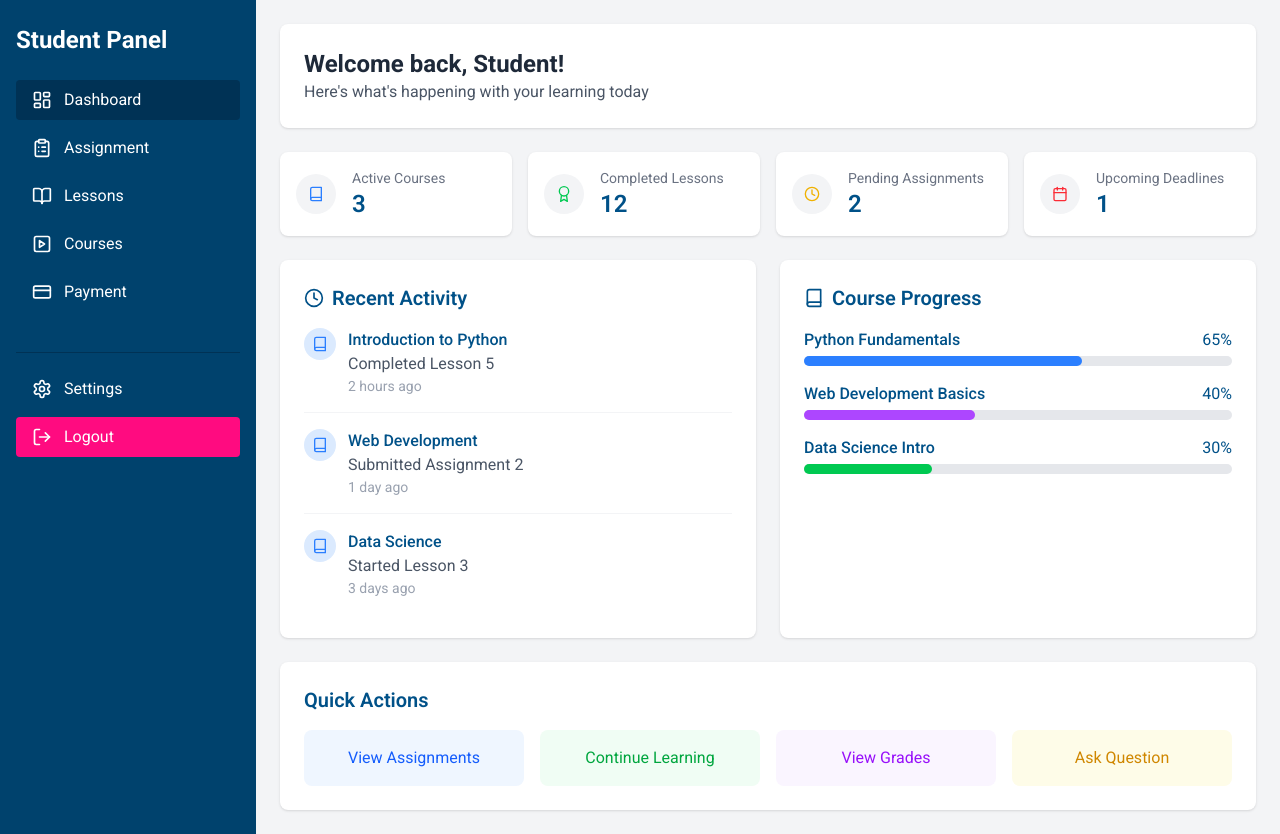
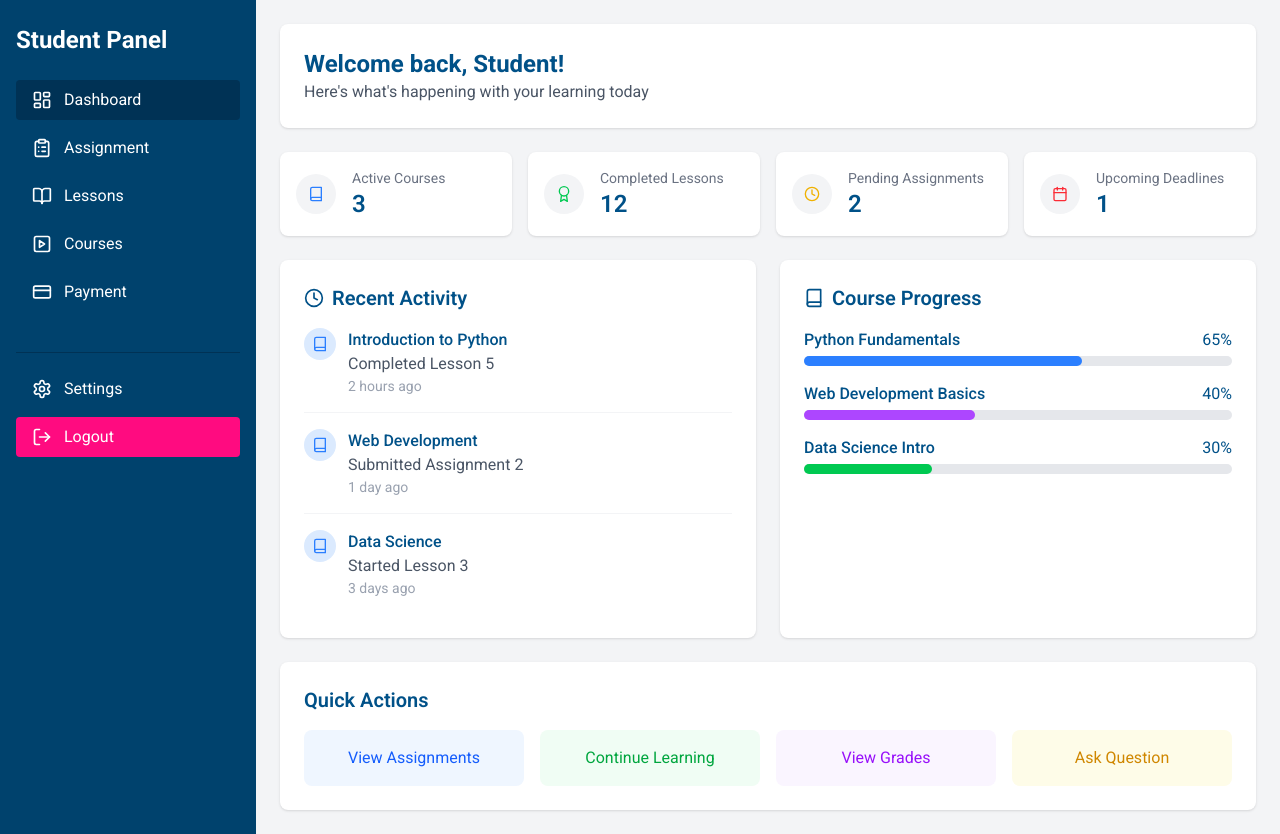
Before and after one commit to PtechNig/project-client, a Next.js app: page /dashboard in a window 1280 px wide. Built offline with nearby package versions, Linux system fonts and the light colour scheme.

Commit message:
dashboard modified

```diff
--- a/src/app/dashboard/page.tsx
+++ b/src/app/dashboard/page.tsx
@@ -26,7 +26,7 @@ export default function DashboardPage() {
     <div className="space-y-6 text-[#005188]">
       {/* Welcome Header */}
       <div className="bg-white p-6 rounded-lg shadow">
-        <h1 className="text-2xl font-bold text-gray-800">Welcome back, Student!</h1>
+        <h1 className="text-2xl font-bold text-[#005188]">Welcome back, Student!</h1>
         <p className="text-gray-600">Here&apos;s what&apos;s happening with your learning today</p>
       </div>
 
```
